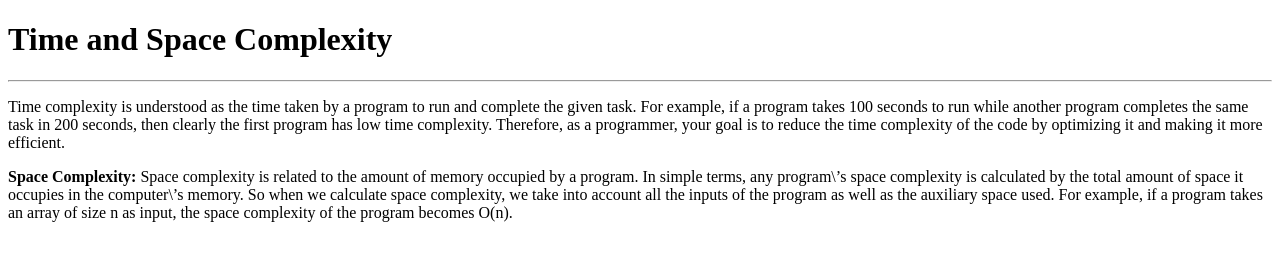
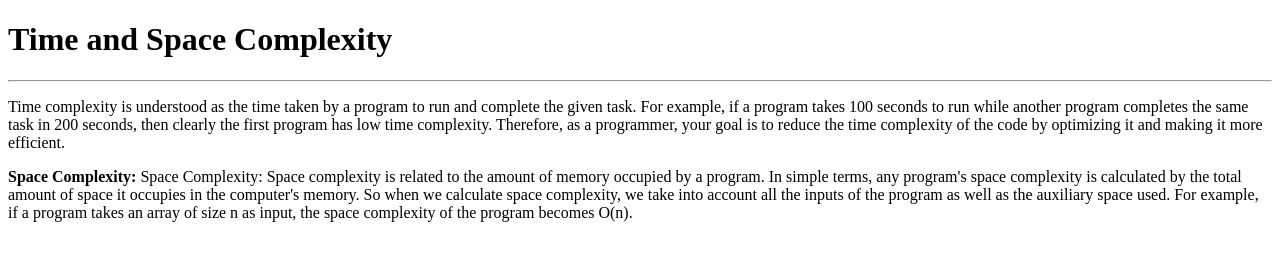
Before and after one commit to acciojob/time-and-space-complexity-Jaisonu19, a website: page main.html in a window 1280 px wide. Drawn offline with Linux system fonts and the light colour scheme.

Commit message:
created a submission

```diff
--- a/main.html
+++ b/main.html
@@ -11,7 +11,7 @@
 	<h1>Time and Space Complexity</h1>
 		<hr>
 	<p>Time complexity is understood as the time taken by a program to run and complete the given task. For example, if a program takes 100 seconds to run while another program completes the same task in 200 seconds, then clearly the first program has low time complexity. Therefore, as a programmer, your goal is to reduce the time complexity of the code by optimizing it and making it more efficient.</p>
-	<p><b>Space Complexity:</b> Space complexity is related to the amount of memory occupied by a program. In simple terms, any program\’s space complexity is calculated by the total amount of space it occupies in the computer\’s memory. So when we calculate space complexity, we take into account all the inputs of the program as well as the auxiliary space used. For example, if a program takes an array of size n as input, the space complexity of the program becomes O(n).</p>
+	<p><b>Space Complexity:</b> Space Complexity: Space complexity is related to the amount of memory occupied by a program. In simple terms, any program's space complexity is calculated by the total amount of space it occupies in the computer's memory. So when we calculate space complexity, we take into account all the inputs of the program as well as the auxiliary space used. For example, if a program takes an array of size n as input, the space complexity of the program becomes O(n).</p>
 	</div>
 	<!-- the entire body must be written by student -->
     <script type="text/javascript" src="./script.js">
```
